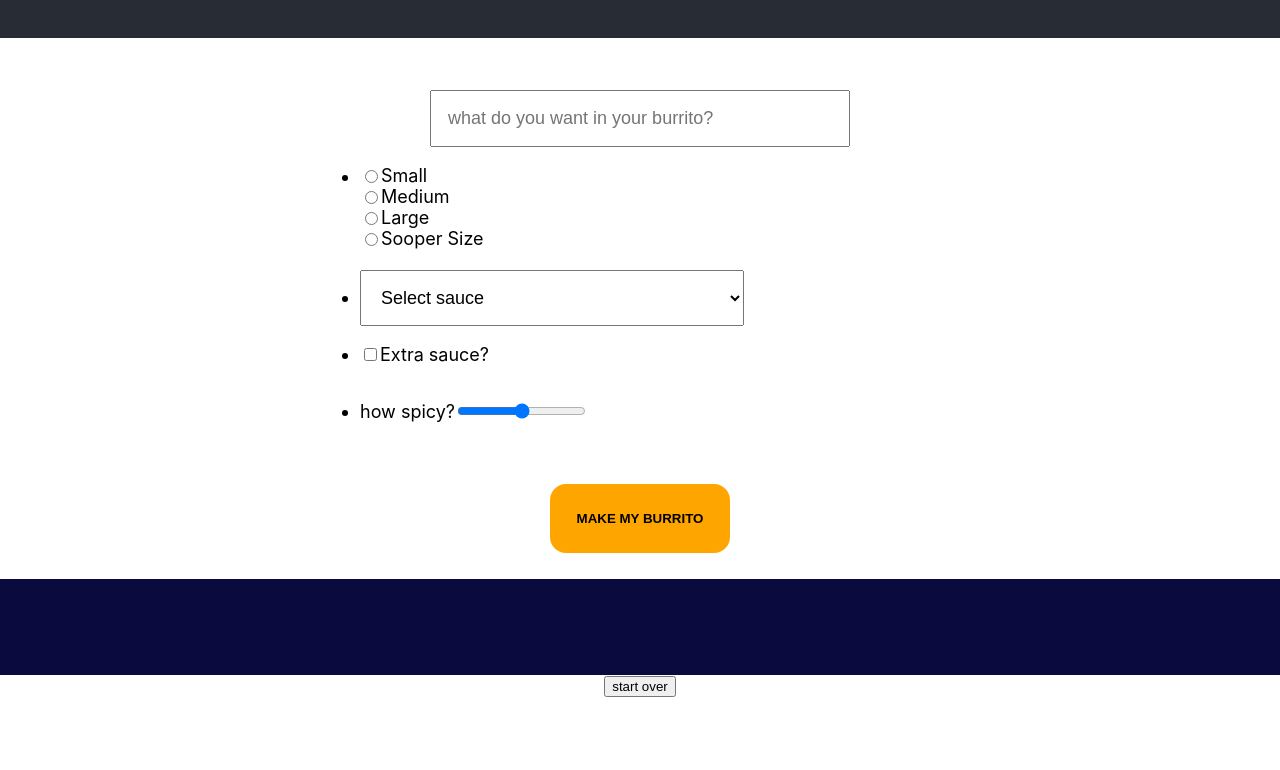
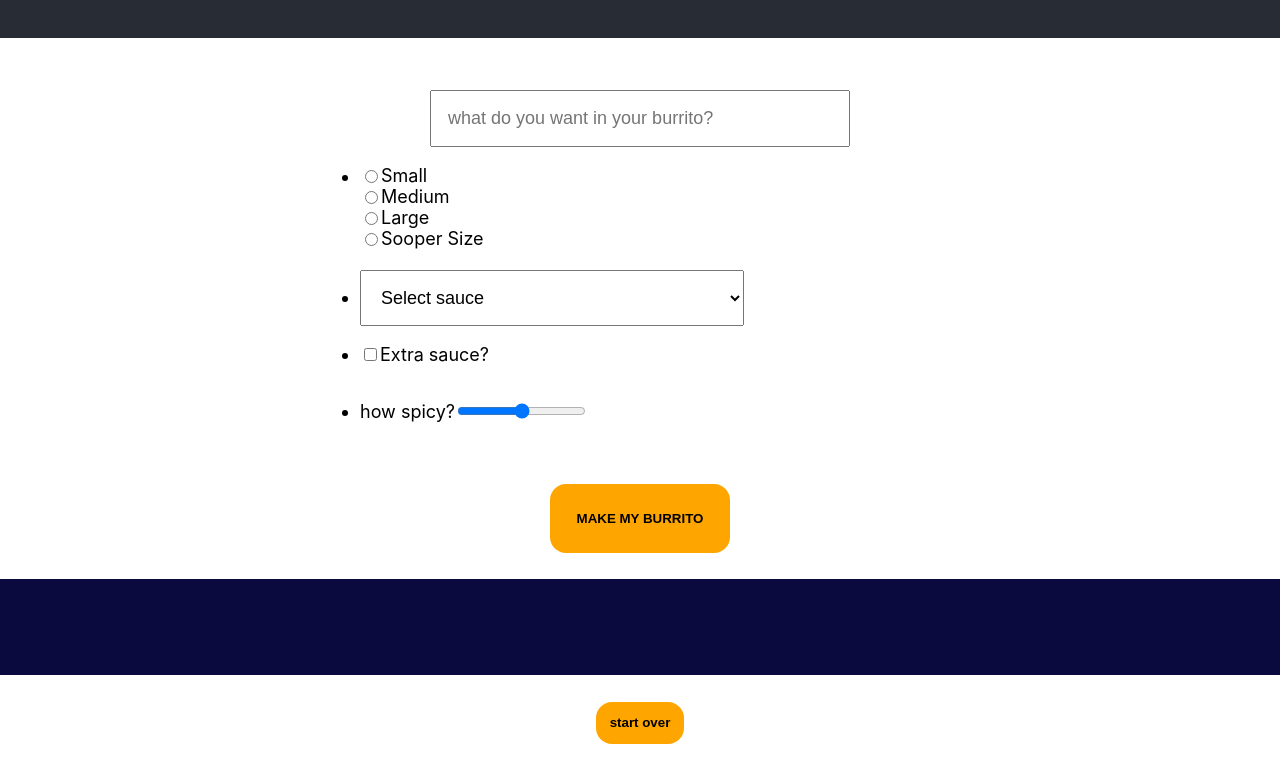
Before and after one commit to Edpacca/ci-cd-training, a React (Create React App) app: page / in a window 1280 px wide. Shown: the part 263-1033 px from the top of the page. Before the commit the page ends 960 px from the top, so only its background shows below. Built offline with nearby package versions, Linux system fonts and the light colour scheme.

Commit message:
add button styling

```diff
--- a/src/App.css
+++ b/src/App.css
@@ -110,3 +110,12 @@
   font-weight: bold;
   margin: 2em;
 }
+
+.reset-button {
+  padding: 1em;
+  background-color: orange;
+  border-radius: 1rem;
+  border-width: 0;
+  font-weight: bold;
+  margin: 2em;
+}
--- a/src/App.js
+++ b/src/App.js
@@ -121,7 +121,7 @@ function App() {
       }
       </div>
 
-      <button onClick={() => reset()}>start over</button>
+      <button onClick={() => reset()} className="reset-button">start over</button>
     </div>
   );
 }
```
Also changed, not shown: .circleci/config.yml.
